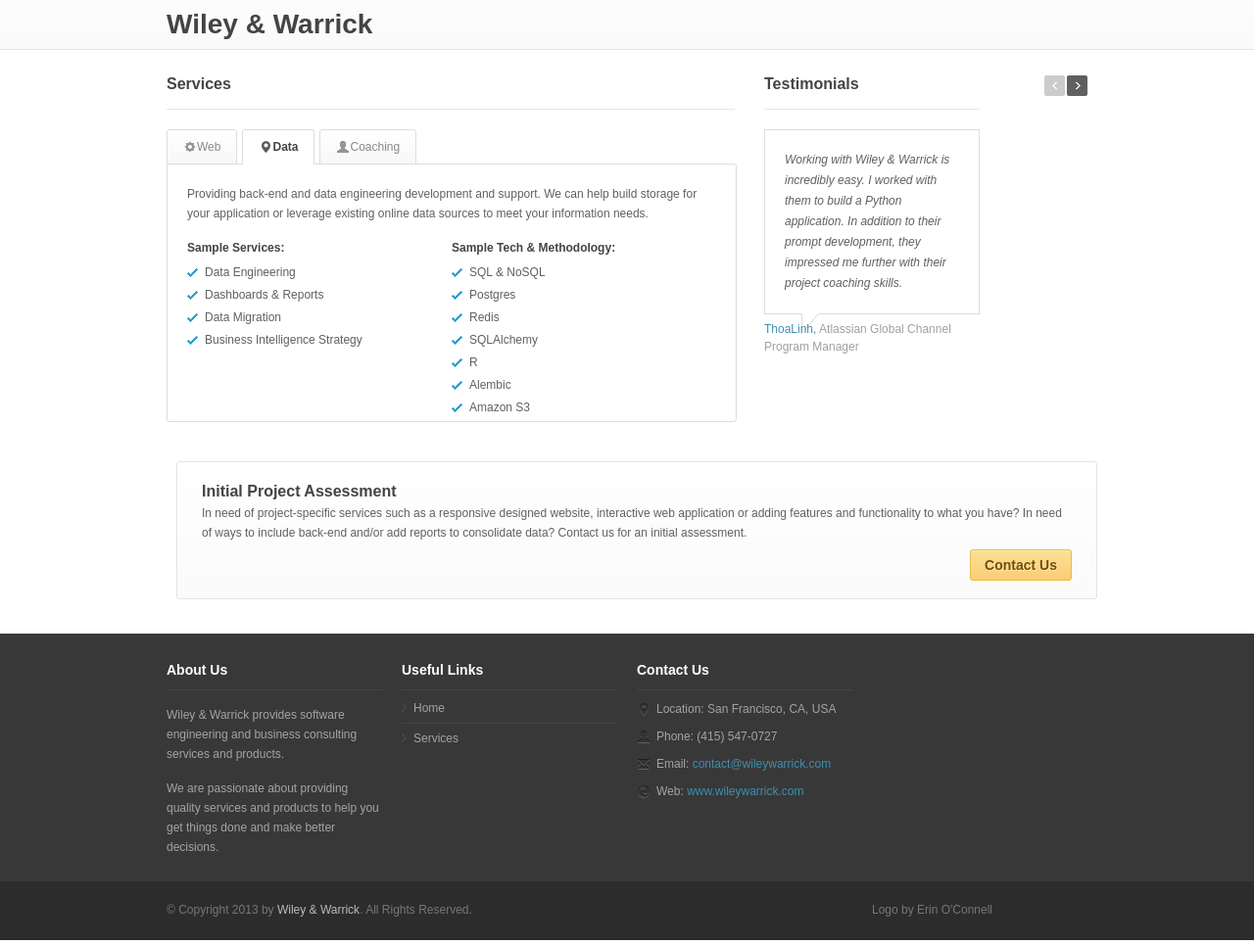
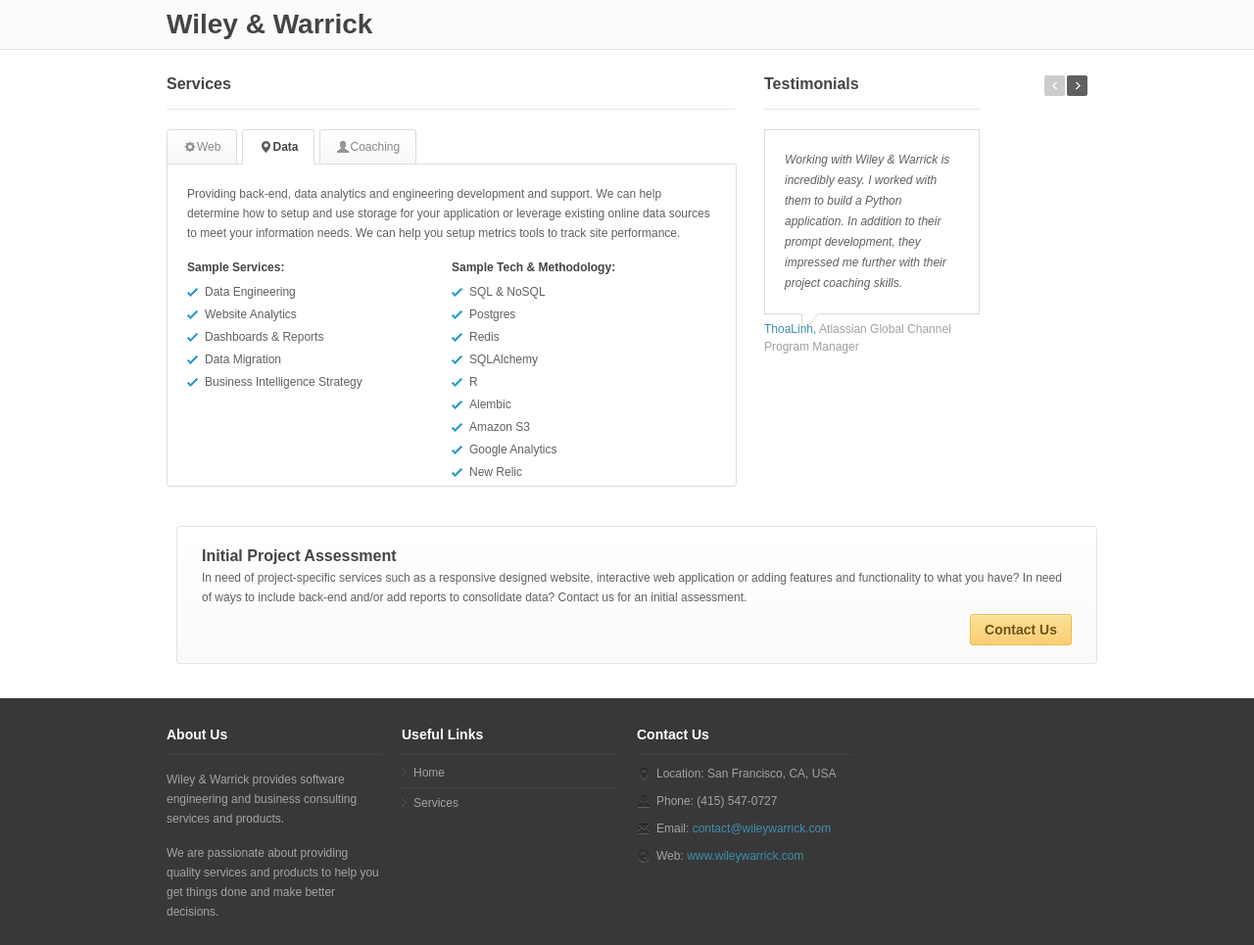
Before and after one commit to nyghtowl/Wiley, a Flask app: page /services in a window 1280 px wide, after a click on "Data". Shown: the part 80-1045 px from the top of the page at 98% size. Run offline with Flask 2, Linux system fonts and the light colour scheme; some libraries are stand-ins or nearby versions.

Commit message:
Added analytics/performance tools.

```diff
--- a/app/templates/about.html
+++ b/app/templates/about.html
@@ -17,7 +17,7 @@
 		<h4 class="headline">About Us</h4>
 		<p>Wiley & Warrick is a women-owned and women-run corporation providing software engineering services in website and application development as well as data analytics/engineering solutions. </p>
 		<p>Our services and products include straight front-end, responsive designed websites that will work on computer and mobile devices. We can add features and functionality that improve site interaction (e.g. Google search and maps, Twilio sms and voice capability, multiple languages, schedule tracking, Oauth, etc.). </p>
-		<p> Additionally we can add back-end solutions to store and leverage data (e.g. Postgres, Redis, MySQL) and utilize external data sources to generate reports or improve application interaction. We can also provide support and coaching for project and operational needs to get the work done (e.g. project planning, requirements gathering, etc).</p>
+		<p> Additionally we can add back-end solutions to store and leverage data (e.g. Postgres, Redis, MySQL) and utilize external data sources to generate reports or improve application interaction. We can setup website performance tools. We can also provide support and coaching for project and operational needs to get the work done (e.g. project planning, requirements gathering, etc).</p>
 		<p>We've worked with start-ups to Fortune 500 companies spanning diverse industries (e.g. high-tech, retail, bio-tech, utility, etc.). We've worked under a range of budgets across various locals. Basically, we have extensive experience and access to industry resources that ensure well thought out and solid solutions.</p>
 		<p>We are experts at solving problems and developing solutions especially when there is significant ambiguity. Check out our services section and contact us for more information.</p>
 
--- a/app/templates/index.html
+++ b/app/templates/index.html
@@ -30,7 +30,7 @@
 						<img src="./static/images/slider_img_03.png" alt="" style="width: 100%; height:100%;"/>
 						<div class="slider_description">
 							<h2>Data Analytics/Engineering<b><br/></b> Business Intelligence</h2>
-							<p>Need a back-end solution for your site? Wanting a report/dashboard<br> that pulls from multiple online data sources?</p>
+							<p>Need a back-end solution for your site? In need of a website analytic <br> reports? Wanting a report/dashboard that pulls from multiple online <br> data sources?</p>
 							<a href="{{ url_for('contact')}}" class="button medium yellow">Contact Us</a>
 						</div>
 					</div>
--- a/app/templates/services.html
+++ b/app/templates/services.html
@@ -78,13 +78,14 @@
 			</div>
 
 			<div class="tab-content" id="tab2">
-			<div><p>Providing back-end and data engineering development and support. We can help build storage for your application or leverage existing online data sources to meet your information needs.</p>
+			<div><p>Providing back-end, data analytics and engineering development and support. We can help determine how to setup and use storage for your application or leverage existing online data sources to meet your information needs. We can help you setup metrics tools to track site performance.</p>
 			</div>
 			<div>
 				<div style="width: 50%; float: left;">
 				<h6>Sample Services:</h6>
 					<ul class="check_list">
 						<li>Data Engineering</li>
+						<li>Website Analytics</li>
 						<li>Dashboards & Reports</li>
 						<li>Data Migration</li>
 						<li>Business Intelligence Strategy</li>
@@ -100,6 +101,8 @@
 						<li>R</li>
 						<li>Alembic</li>
 						<li>Amazon S3</li>
+						<li>Google Analytics</li>
+						<li>New Relic</li>
 					</ul>
 				</div>
 			</div>
```
